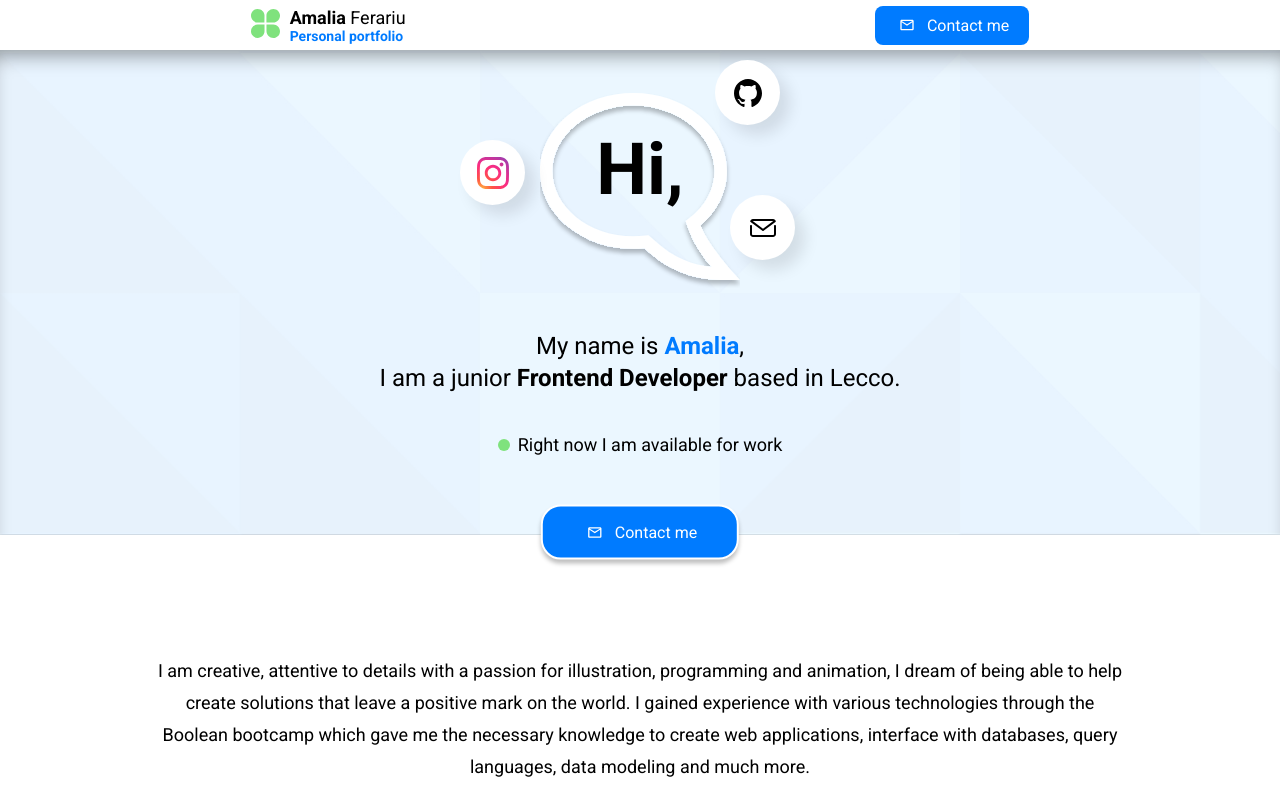
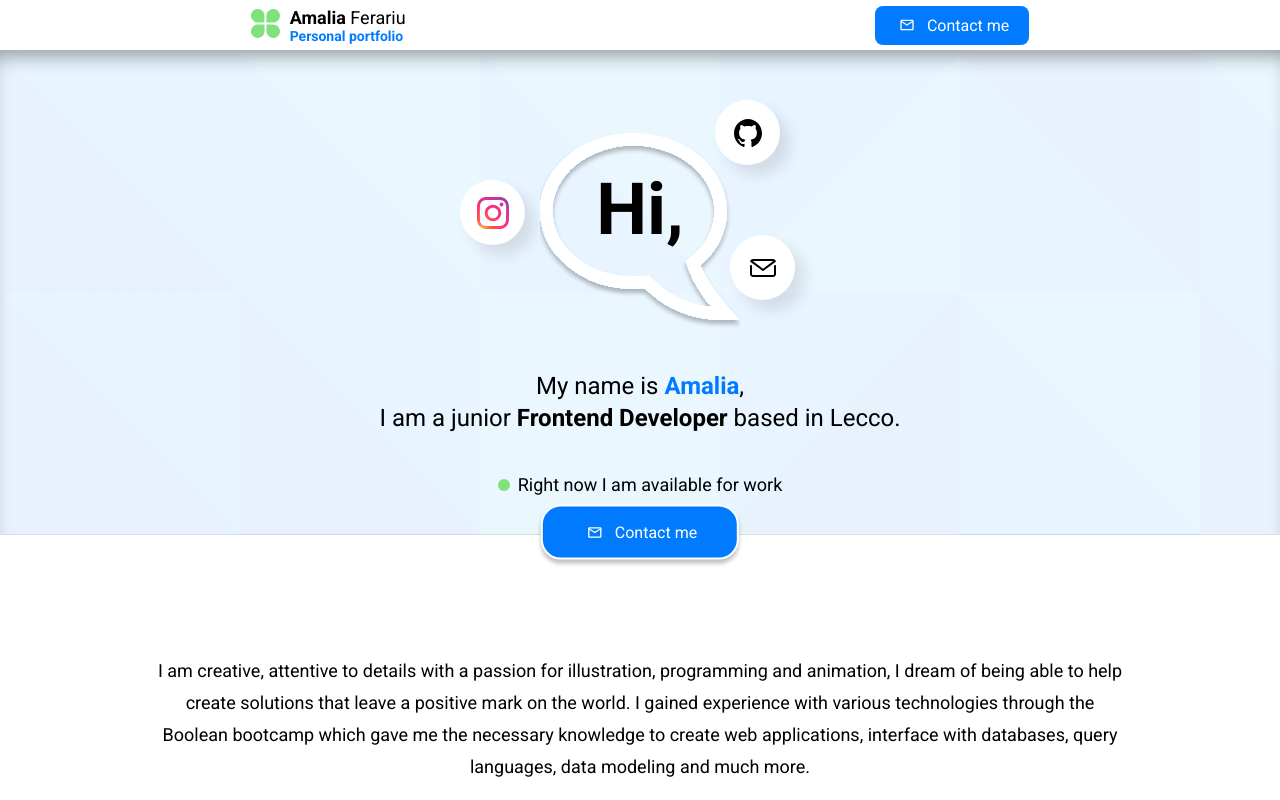
Before and after one commit to amalialorena/amalia_portfolio, a Next.js app: page / in a window 1280 px wide. Shown: the top 800 px of the page. Built offline with nearby package versions, Linux system fonts and the light colour scheme.

Commit message:
improve header spacing

```diff
--- a/styles/header.scss
+++ b/styles/header.scss
@@ -12,7 +12,7 @@ header {
   @media (min-width: 786px) {
     padding-top: 55px;
     height: 485px;
-    padding: 40px 16px 20px;
+    padding: 80px 16px 20px;
   }
 
   h2 {
```
